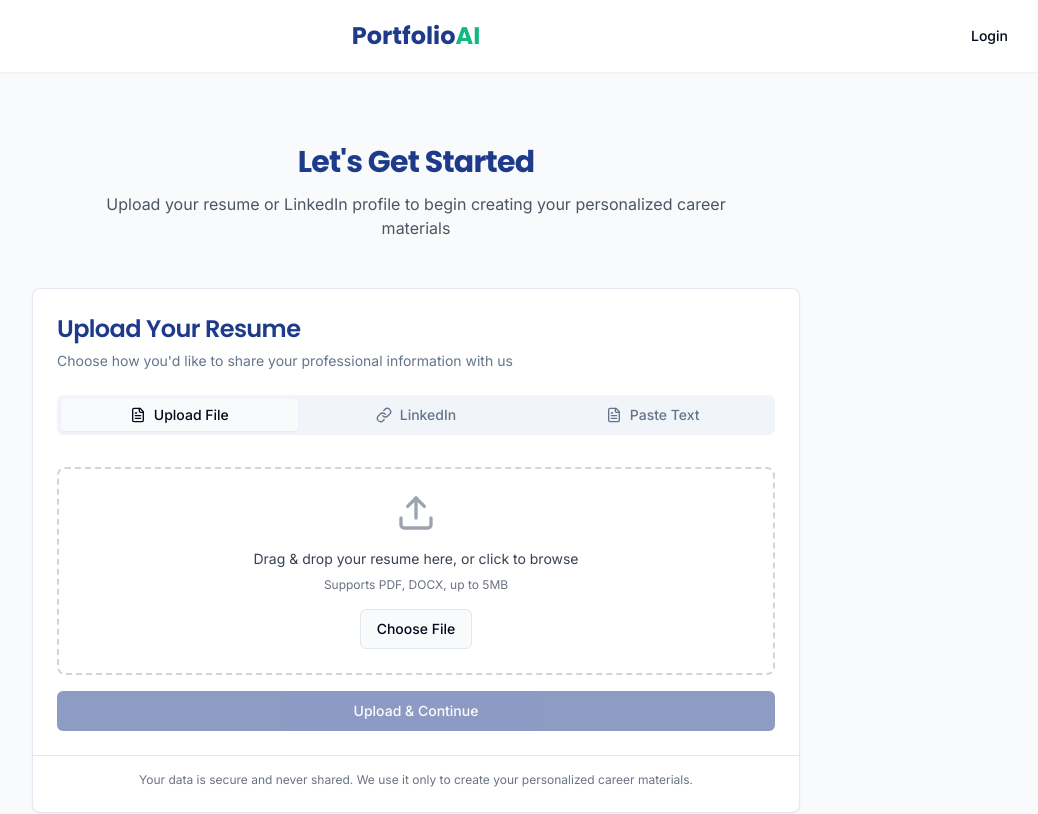
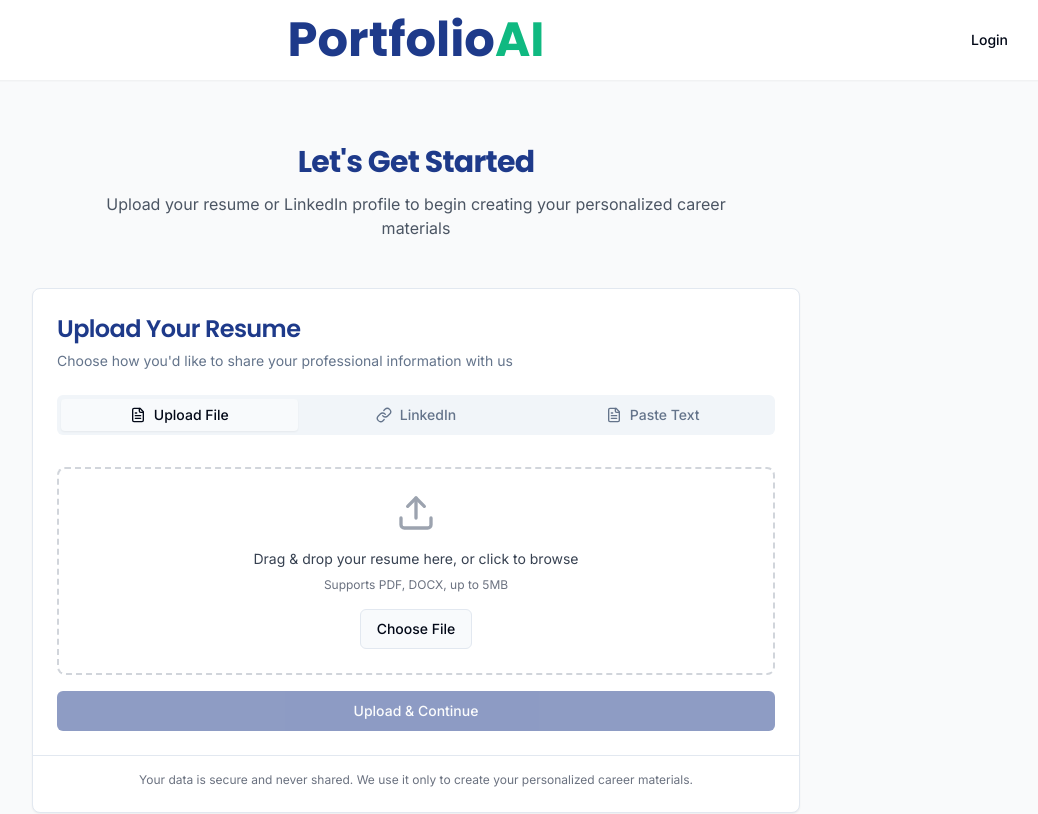
Before and after one commit to sanjayprataps/ready-resume-ai, a React (Vite) app: page /demo in a window 1280 px wide. Shown: the top 814 px of the page, without its empty margins (224-1262 px from the left). Built offline with nearby package versions, Linux system fonts and the light colour scheme.

Commit message:
Visual edit in Lovable
Edited UI in Lovable

```diff
--- a/src/components/layout/Navbar.tsx
+++ b/src/components/layout/Navbar.tsx
@@ -1,20 +1,16 @@
-
 import { useState } from "react";
 import { Button } from "@/components/ui/button";
 import { Link } from "react-router-dom";
 import { Menu, X } from "lucide-react";
-
 const Navbar = () => {
   const [isOpen, setIsOpen] = useState(false);
-
-  return (
-    <nav className="bg-white shadow-sm py-4 fixed w-full top-0 z-50">
+  return <nav className="bg-white shadow-sm py-4 fixed w-full top-0 z-50">
       <div className="container-wide flex justify-between items-center">
         <div className="flex-1"></div>
 
         <div className="flex items-center">
           <Link to="/" className="flex items-center">
-            <span className="font-display text-portfolioai-primary text-2xl font-bold">
+            <span className="font-display text-portfolioai-primary font-bold text-5xl">
               Portfolio<span className="text-portfolioai-accent">AI</span>
             </span>
           </Link>
@@ -26,8 +22,6 @@ const Navbar = () => {
           </Button>
         </div>
       </div>
-    </nav>
-  );
+    </nav>;
 };
-
 export default Navbar;
```
